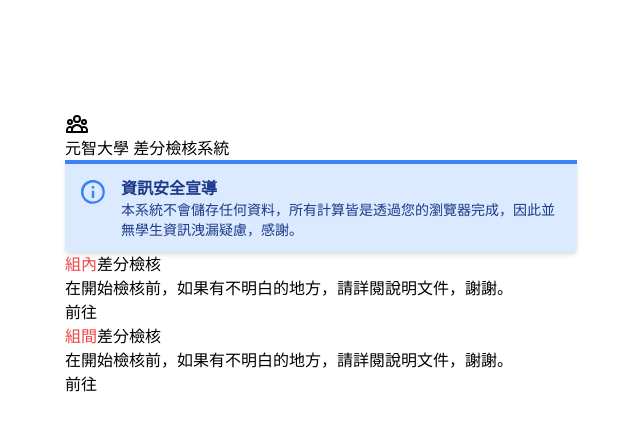
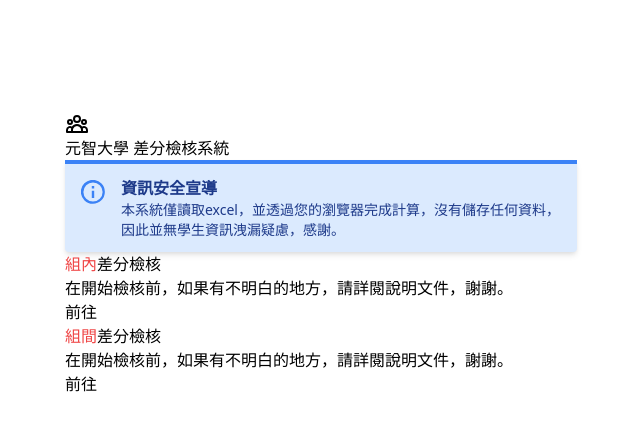
Before and after one commit to steven-LSC/grade-checking-system, a Vue app: page / in a window 1280 px wide. Shown: the top 430 px of the page, without its empty margins (319-959 px from the left). Built offline with nearby package versions, Linux system fonts and the light colour scheme.

Commit message:
修改文字

```diff
--- a/src/components/Upload.vue
+++ b/src/components/Upload.vue
@@ -42,7 +42,7 @@
           focus-within:ring-indigo-500
         "
       >
-        <span>上傳</span>
+        <span>讀取</span>
         <slot></slot>
       </label>
       <p class="text-xs text-gray-500">CSV, XLS, XLSX</p>
--- a/src/views/Home.vue
+++ b/src/views/Home.vue
@@ -3,7 +3,7 @@
     <div class="group">
       <Alert
         title="資訊安全宣導"
-        content="本系統不會儲存任何資料，所有計算皆是透過您的瀏覽器完成，因此並無學生資訊洩漏疑慮，感謝。"
+        content="本系統僅讀取excel，並透過您的瀏覽器完成計算，沒有儲存任何資料，因此並無學生資訊洩漏疑慮，感謝。"
       />
     </div>
     <div class="group">
```
